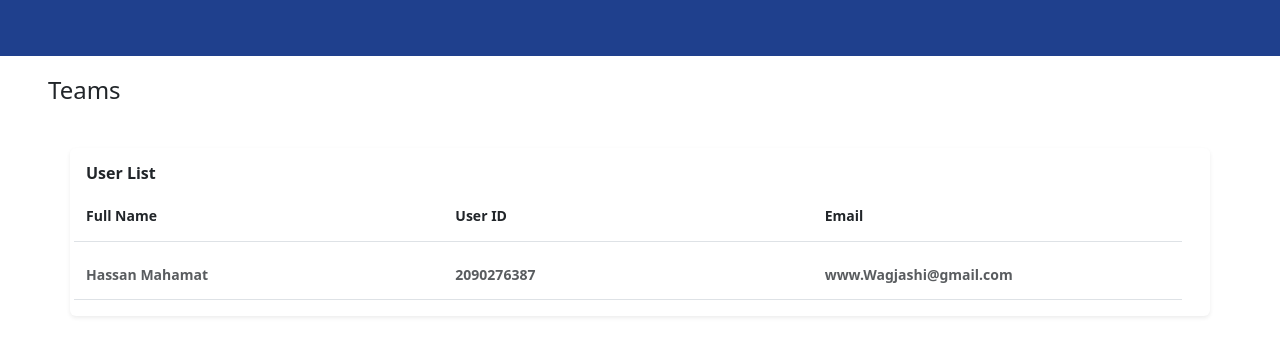
After one commit to Nadaai/Term_Project_CMSE353, a Flask app: template templates/userlist_admin.html in a window 1280 px wide. The commit adds this page. Shown: the top 356 px of the page. Run offline with Flask 3, Linux system fonts and the light colour scheme; the template is opened without the code that fills it, so the values that code supplies are empty.

Commit message:
userlist

```diff
--- a/static/css/Instructor.css
+++ b/static/css/Instructor.css
@@ -17,7 +17,7 @@ body {
     height: 3.5rem;
     width: 100%;
     margin-top: 0;
-    background-color: #4A538B;
+    background-color: #1F408D;
 }
 
 button {
--- a/templates/addForm.html
+++ b/templates/addForm.html
@@ -76,7 +76,7 @@
             </div>
 
             <div class="text-center">
-              <button class="w-50 btn btn-primary btn-lg mt-2 text-center" style="background-color: #4A538B; border-color: white;" type="submit">Register</button>
+              <button class="w-50 btn btn-primary btn-lg mt-2 text-center" style="background-color: #1F408D; border-color: white;" type="submit">Register</button>
             </div>
         </form>
 
--- /dev/null
+++ b/templates/userlist_admin.html
@@ -0,0 +1,67 @@
+<!DOCTYPE html>
+<html lang="en">
+<head>
+    <meta charset="UTF-8">
+    <meta name="viewport" content="width=device-width, initial-scale=1.0">
+    <link href="https://cdn.jsdelivr.net/npm/bootstrap@5.3.2/dist/css/bootstrap.min.css" rel="stylesheet" integrity="sha384-T3c6CoIi6uLrA9TneNEoa7RxnatzjcDSCmG1MXxSR1GAsXEV/Dwwykc2MPK8M2HN" crossorigin="anonymous">
+    <script src="https://cdn.jsdelivr.net/npm/bootstrap@5.3.2/dist/js/bootstrap.bundle.min.js" integrity="sha384-C6RzsynM9kWDrMNeT87bh95OGNyZPhcTNXj1NW7RuBCsyN/o0jlpcV8Qyq46cDfL" crossorigin="anonymous"></script>
+    <link rel="stylesheet" href="../static/css/Instructor.css">
+    <title>Document</title>
+</head>
+<body>
+
+    <header>
+
+
+        <div class="up-header mb-3"></div>
+        <div class="d-flex flex-column flex-md-row align-items-center pb-3 mb-4 ps-5 pe-4">
+            <a href="#" class="d-flex align-items-center text-dark text-decoration-none">
+              <span class="fs-4">Teams</span>
+            </a>
+          </div>
+
+      </header>
+
+
+    <div class=" container p-3 bg-body rounded shadow-sm ">
+        <h6 class=" pb-2 mb-3"><strong>User List</strong></h6>
+
+        <div class="pb-3 mb-0 small lh-sm border-bottom w-100 row mb-2">
+            <div class="d-flex justify-content-between col">
+              <strong class="text-gray-dark">Full Name</strong>
+            </div>
+
+            <div class="d-flex justify-content-between col">
+                <strong class="text-gray-dark">User ID</strong>
+            </div>
+
+            <div class="d-flex justify-content-between col">
+                <strong class="text-gray-dark">Email</strong>
+            </div>
+
+        </div>
+
+        <!-- create list of user -->
+        <div class="d-flex text-muted pt-3">
+
+          <div class="pb-3 mb-0 small lh-sm border-bottom w-100 row">
+            <div class="d-flex justify-content-between col">
+              <strong class="text-gray-dark">Hassan Mahamat</strong>
+            </div>
+
+            <div class="d-flex justify-content-between col">
+                <strong class="text-gray-dark">2090276387</strong>
+            </div>
+
+            <div class="d-flex justify-content-between col">
+                <strong class="text-gray-dark">www.Wagjashi@gmail.com</strong>
+            </div>
+
+          </div>
+
+        </div>
+        <!-- end of -->
+
+      </div>
+</body>
+</html>
```
